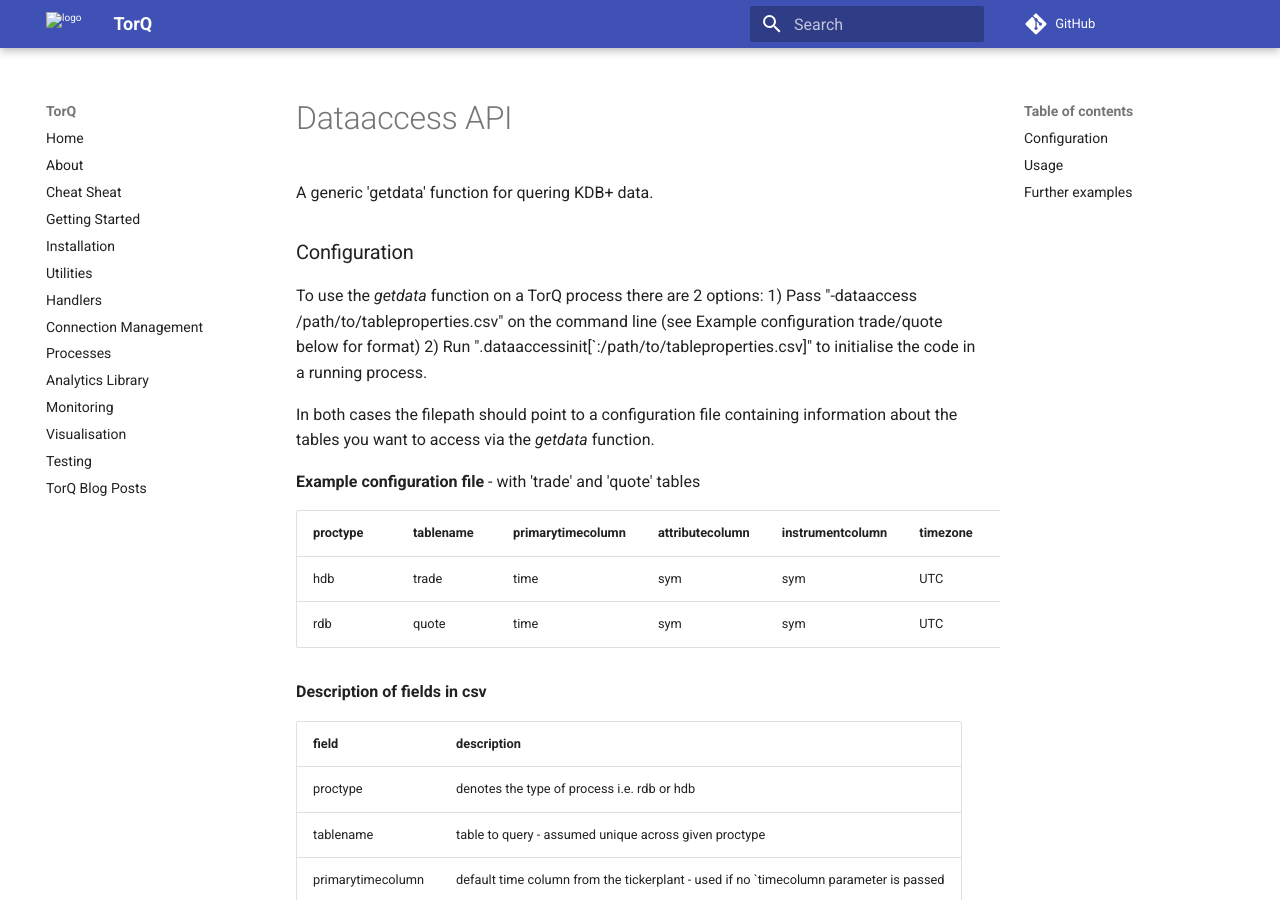
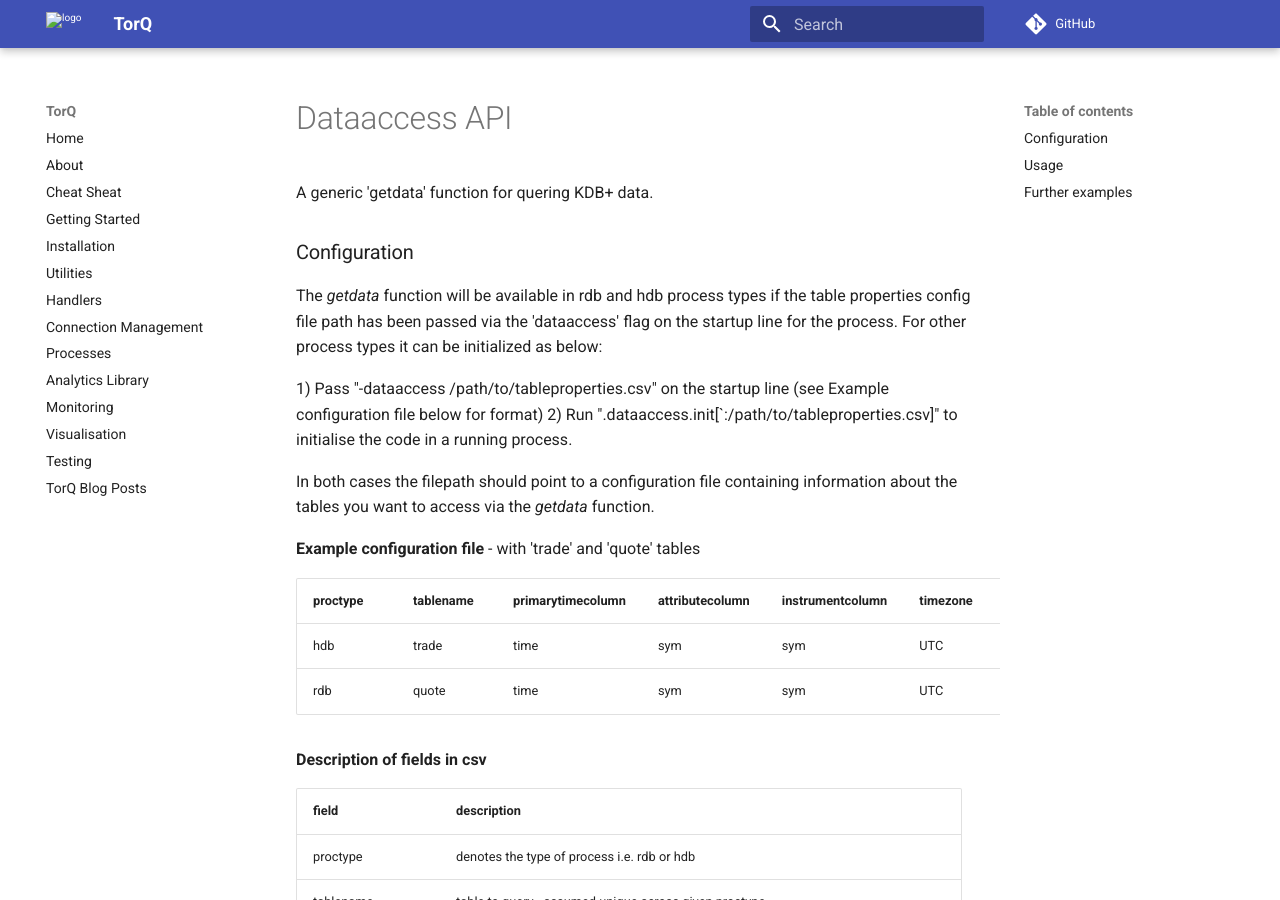
Before and after one commit to DataIntellectTech/TorQ, an MkDocs documentation site: the page built from docs/dataaccess.md, in a window 1280 px wide and 900 px high. Built offline with MkDocs 1.6.1 and Material for MkDocs 9.7.7, drawn with Linux system fonts in a browser that asks for light colours; comment, search, counter and statistics services are not loaded; old or Windows-style settings are respelled for this version of MkDocs.

Commit message:
Update details of initializing dataaccess code in docs

```diff
--- a/docs/dataaccess.md
+++ b/docs/dataaccess.md
@@ -5,9 +5,11 @@ A generic 'getdata' function for quering KDB+ data.
 
 ### Configuration
 
-To use the *getdata* function on a TorQ process there are 2 options:
-1) Pass "-dataaccess /path/to/tableproperties.csv" on the command line (see Example configuration trade/quote below for format)
-2) Run ".dataaccessinit[`:/path/to/tableproperties.csv]" to initialise the code in a running process.
+The *getdata* function will be available in rdb and hdb process types if the table properties config file path has been passed via the
+'dataaccess' flag on the startup line for the process. For other process types it can be initialized as below:
+
+1) Pass "-dataaccess /path/to/tableproperties.csv" on the startup line (see Example configuration file below for format)
+2) Run ".dataaccess.init[`:/path/to/tableproperties.csv]" to initialise the code in a running process.
 
 In both cases the filepath should point to a configuration file containing information about the tables you want to access via the *getdata* function.
 
```
